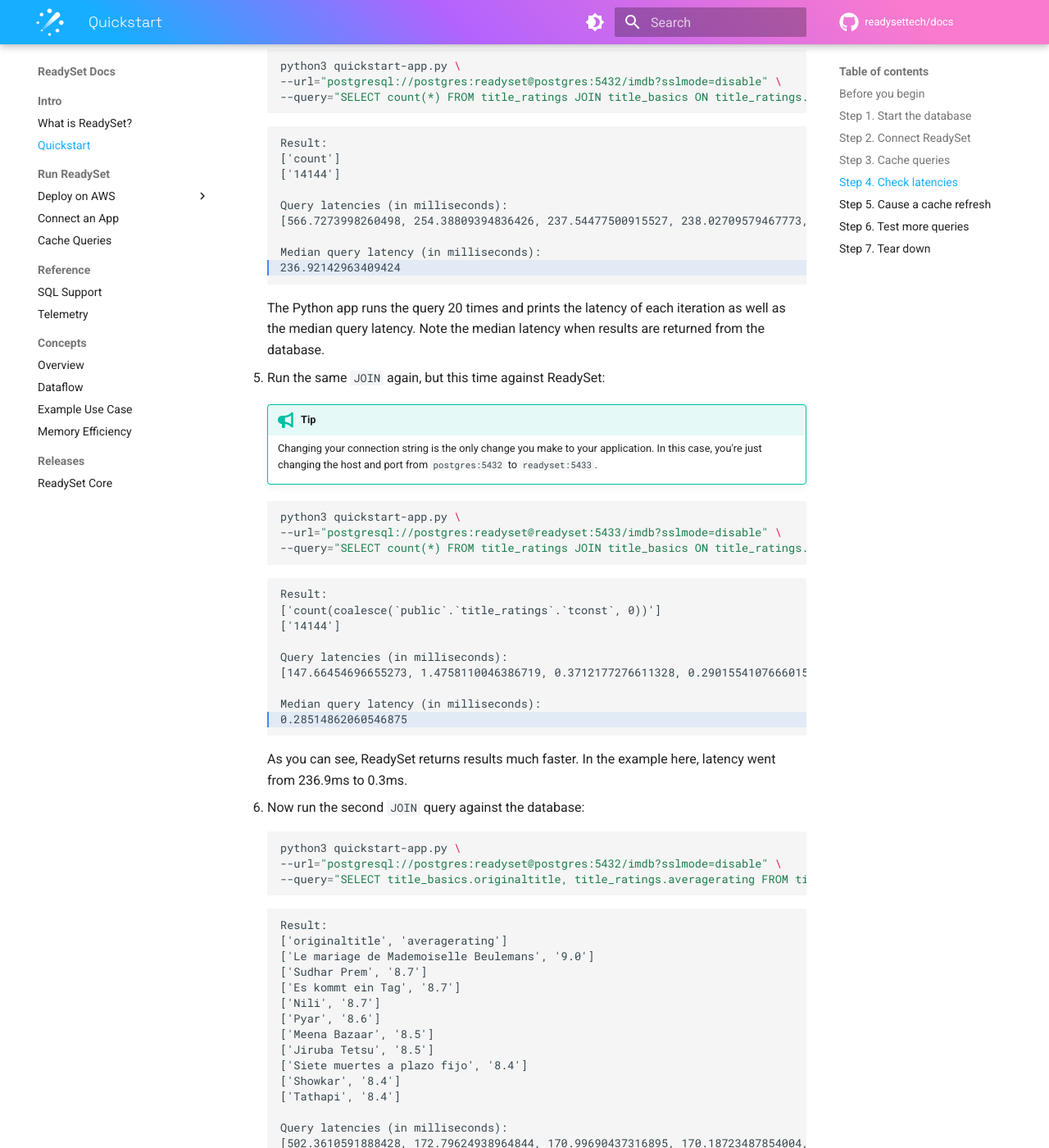
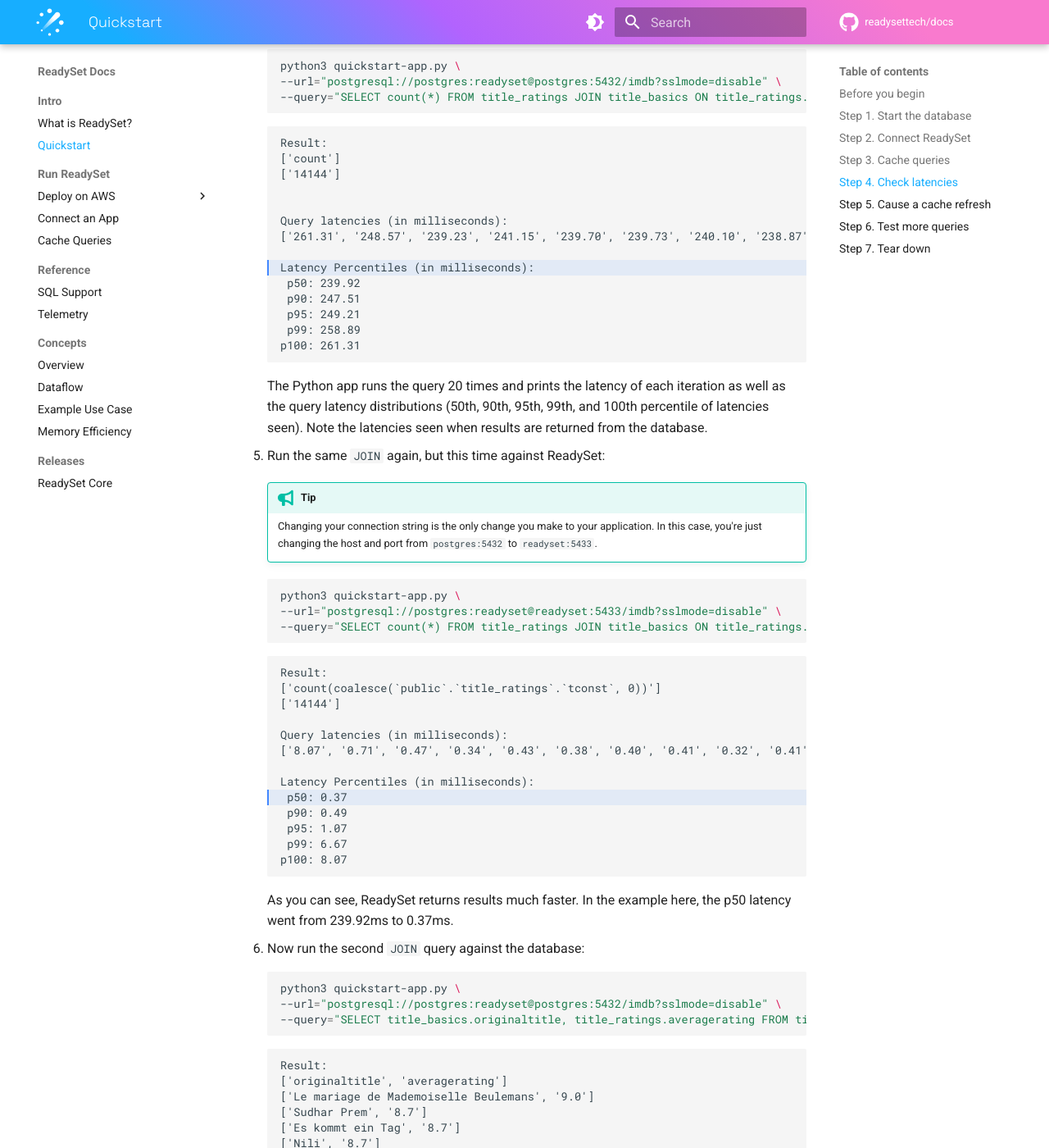
Before and after one commit to readysettech/docs-old, an MkDocs documentation site: the page built from docs/guides/quickstart.md, in a window 1280 px wide and 1400 px high, scrolled down 9719 px. Shown: the whole window at 82% size. Built offline with MkDocs 1.6.1 and Material for MkDocs 9.7.7, drawn with Linux system fonts in a browser that asks for light colours; comment, search, counter and statistics services are not loaded; some of the changed text lies outside the part shown.

Commit message:
Add latency distributions to quickstart results
This extends the results forom quickstart-app.py to print out
p50,p90,p95,p99,p100 latencies instead of just the median latency.

It also truncates the times to 2 decimal places in the display

````diff
--- a/docs/guides/quickstart.md
+++ b/docs/guides/quickstart.md
@@ -442,14 +442,19 @@
     ['count']
     ['14144']
 
+
     Query latencies (in milliseconds):
-    [566.7273998260498, 254.38809394836426, 237.54477500915527, 238.02709579467773, 236.1123561859131, 234.16709899902344, 234.50851440429688, 235.5213165283203, 236.62209510803223, 233.14189910888672, 236.04488372802734, 236.33122444152832, 234.19809341430664, 236.9060516357422, 236.9368076324463, 263.0195617675781, 246.96660041809082, 260.5435848236084, 258.90254974365234, 245.91660499572754]
+    ['261.31', '248.57', '239.23', '241.15', '239.70', '239.73', '240.10', '238.87', '239.38', '240.05', '239.80', '239.15', '238.33', '242.48', '246.25', '247.40', '239.31', '244.89', '239.60', '240.85']
 
-    Median query latency (in milliseconds):
-    236.92142963409424
+    Latency Percentiles (in milliseconds):
+     p50: 239.92
+     p90: 247.51
+     p95: 249.21
+     p99: 258.89
+    p100: 261.31
     ```
 
-    The Python app runs the query 20 times and prints the latency of each iteration as well as the median query latency. Note the median latency when results are returned from the database.
+    The Python app runs the query 20 times and prints the latency of each iteration as well as the query latency distributions (50th, 90th, 95th, 99th, and 100th percentile of latencies seen). Note the latencies seen when results are returned from the database.
 
 5. Run the same `JOIN` again, but this time against ReadySet:
 
@@ -469,13 +474,17 @@
     ['14144']
 
     Query latencies (in milliseconds):
-    [147.66454696655273, 1.4758110046386719, 0.3712177276611328, 0.29015541076660156, 0.27489662170410156, 0.2846717834472656, 0.27489662170410156, 0.26798248291015625, 0.26535987854003906, 0.2770423889160156, 0.26798248291015625, 0.26035308837890625, 0.24843215942382812, 0.2856254577636719, 0.34546852111816406, 0.3268718719482422, 0.3361701965332031, 0.28586387634277344, 0.2803802490234375, 0.28586387634277344]
+    ['8.07', '0.71', '0.47', '0.34', '0.43', '0.38', '0.40', '0.41', '0.32', '0.41', '0.31', '0.37', '0.34', '0.46', '0.29', '0.31', '0.37', '0.28', '0.33', '0.33']
 
-    Median query latency (in milliseconds):
-    0.28514862060546875
+    Latency Percentiles (in milliseconds):
+     p50: 0.37
+     p90: 0.49
+     p95: 1.07
+     p99: 6.67
+    p100: 8.07
     ```
 
-    As you can see, ReadySet returns results much faster. In the example here, latency went from 236.9ms to 0.3ms.
+    As you can see, ReadySet returns results much faster. In the example here, the p50 latency went from 239.92ms to 0.37ms.
 
 6. Now run the second `JOIN` query against the database:
 
@@ -495,18 +504,23 @@
     ['Pyar', '8.6']
     ['Meena Bazaar', '8.5']
     ['Jiruba Tetsu', '8.5']
+    ['Vidyasagar', '8.4']
     ['Siete muertes a plazo fijo', '8.4']
-    ['Showkar', '8.4']
     ['Tathapi', '8.4']
 
+
     Query latencies (in milliseconds):
-    [502.3610591888428, 172.79624938964844, 170.99690437316895, 170.18723487854004, 169.0659523010254, 170.57228088378906, 186.63430213928223, 179.0142059326172, 176.57208442687988, 186.58065795898438, 183.3055019378662, 178.94220352172852, 174.9889850616455, 176.33867263793945, 180.10997772216797, 174.98064041137695, 177.19364166259766, 171.53334617614746, 171.39816284179688, 171.39506340026855]
+    ['195.04', '179.04', '172.67', '170.25', '170.90', '175.98', '189.44', '186.62', '179.05', '179.87', '174.51', '176.44', '172.64', '172.13', '171.89', '170.64', '172.58', '172.00', '170.88', '171.12']
 
-    Median query latency (in milliseconds):
-    175.66382884979248
+    Latency Percentiles (in milliseconds):
+     p50: 172.65
+     p90: 186.90
+     p95: 189.72
+     p99: 193.98
+    p100: 195.04
     ```
 
-    Note the median latency when results are returned from the database.
+    Note the latencies seen when results are returned from the database.
 
 7. Run the same `JOIN` again, but this time against ReadySet:
 
@@ -531,13 +545,17 @@
     ['Siete muertes a plazo fijo', '8.4']
 
     Query latencies (in milliseconds):
-    [187.32094764709473, 1.1928081512451172, 0.3998279571533203, 0.4241466522216797, 0.4048347473144531, 0.37598609924316406, 0.4181861877441406, 0.3223419189453125, 0.33545494079589844, 0.4162788391113281, 0.3523826599121094, 0.3304481506347656, 0.35858154296875, 0.2868175506591797, 0.400543212890625, 0.3719329833984375, 0.33402442932128906, 0.4017353057861328, 0.33020973205566406, 0.43320655822753906]
+    ['9.30', '0.72', '0.52', '0.41', '0.46', '0.39', '0.43', '0.38', '0.43', '0.41', '0.38', '0.37', '0.37', '0.38', '0.34', '0.35', '0.40', '0.34', '0.40', '0.40']
 
-    Median query latency (in milliseconds):
-    0.3879070281982422
+    Latency Percentiles (in milliseconds):
+     p50: 0.40
+     p90: 0.54
+     p95: 1.15
+     p99: 7.67
+    p100: 9.30
     ```
 
-    Again, ReadySet returns results much faster. In this case, latency went from 175.6ms to 0.4ms.
+    Again, ReadySet returns results much faster. In this case, p50 latency went from 172.65 ms to 0.40 ms.
 
 8. Exit the `app` container:
 
@@ -595,15 +613,19 @@
     ['14145']
 
     Query latencies (in milliseconds):
-    [10.125160217285156, 0.7064342498779297, 0.40841102600097656, 0.3204345703125, 0.3342628479003906, 0.2732276916503906, 0.2651214599609375, 0.2586841583251953, 0.31447410583496094, 0.2951622009277344, 0.2849102020263672, 0.3254413604736328, 0.347137451171875, 0.30803680419921875, 0.3619194030761719, 0.3151893615722656, 0.3483295440673828, 0.39124488830566406, 0.3299713134765625, 0.3707408905029297]
+    ['8.64', '0.69', '0.64', '0.49', '0.59', '0.46', '0.32', '0.32', '0.35', '0.38', '0.31', '0.33', '0.32', '0.30', '0.38', '0.34', '0.34', '0.33', '0.30', '0.33']
 
-    Median query latency (in milliseconds):
-    0.32770633697509766
+    Latency Percentiles (in milliseconds):
+     p50: 0.34
+     p90: 0.64
+     p95: 1.09
+     p99: 7.13
+    p100: 8.64
     ```
 
     !!! success
 
-        Previously, the count was 14144. Now, the count is 14145, and the median query latency is virtually unchanged. This shows how ReadySet automatically updates your cache, using the database's replication stream, with no action needed on your part to keep the database and cache in sync.
+        Previously, the count was 14144. Now, the count is 14145, and the query latencies are virtually unchanged. This shows how ReadySet automatically updates your cache, using the database's replication stream, with no action needed on your part to keep the database and cache in sync.
 
 6. Exit the `app` container:
 
````
Also changed, not shown: other parts of docs/guides/quickstart.md (+1 -1 lines), docs/assets/quickstart-app.py (+8 -11 lines).
